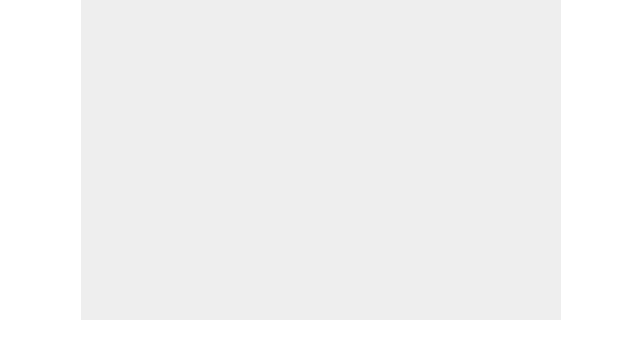
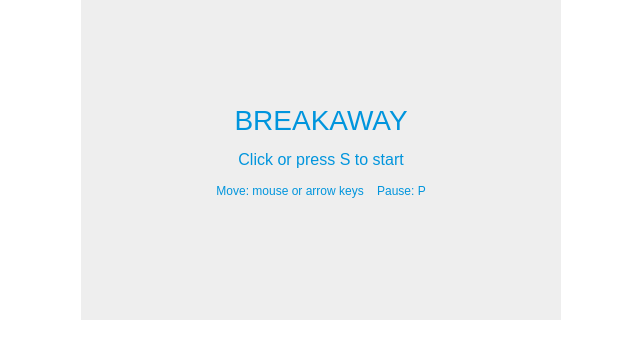
Before and after one commit to bgreg/personal-home-page, a plain HTML site: page games/breakaway.html in a window 1280 px wide. Shown: the whole page, without its empty margins (319-959 px from the left). Drawn offline with Linux system fonts and the light colour scheme.

Commit message:
Add a start screen and click-to-start to the Breakaway game so it is playable instead of a blank canvas

```diff
--- a/games/breakaway.html
+++ b/games/breakaway.html
@@ -51,11 +51,16 @@
     document.addEventListener("keydown", keyDownHandler, false);
     document.addEventListener("keyup", keyUpHandler, false);
     document.addEventListener("mousemove", mouseMoveHandler, false);
+    canvas.addEventListener("mousedown", startHandler, false);
+
+    function startHandler() {
+      readyToPlay = true;
+    }
 
     function keyDownHandler(e) {
       if(e.keyCode == 39) {
         rightPressed = true;
-      }else if(e.keyCode == 83) { // S
+      }else if(e.keyCode == 83 || e.keyCode == 32) { // S or Space
         readyToPlay = true;
       }else if(e.keyCode == 37) {
         leftPressed = true;
@@ -218,6 +223,19 @@
         setBricks();
       }
 
+      function drawStartScreen() {
+        ctx.clearRect(0, 0, canvas.width, canvas.height);
+        ctx.fillStyle = gameColor;
+        ctx.textAlign = "center";
+        ctx.font = "28px Arial";
+        ctx.fillText("BREAKAWAY", canvas.width / 2, canvas.height / 2 - 30);
+        ctx.font = "16px Arial";
+        ctx.fillText("Click or press S to start", canvas.width / 2, canvas.height / 2 + 5);
+        ctx.font = "12px Arial";
+        ctx.fillText("Move: mouse or arrow keys    Pause: P", canvas.width / 2, canvas.height / 2 + 35);
+        ctx.textAlign = "left";
+      }
+
       function draw() {
         if(pause == false ) {
           if (readyToPlay) {
@@ -240,6 +258,8 @@
               }
               restart();
             }
+          } else {
+            drawStartScreen();
           }
         }else {
           drawPause();
```
